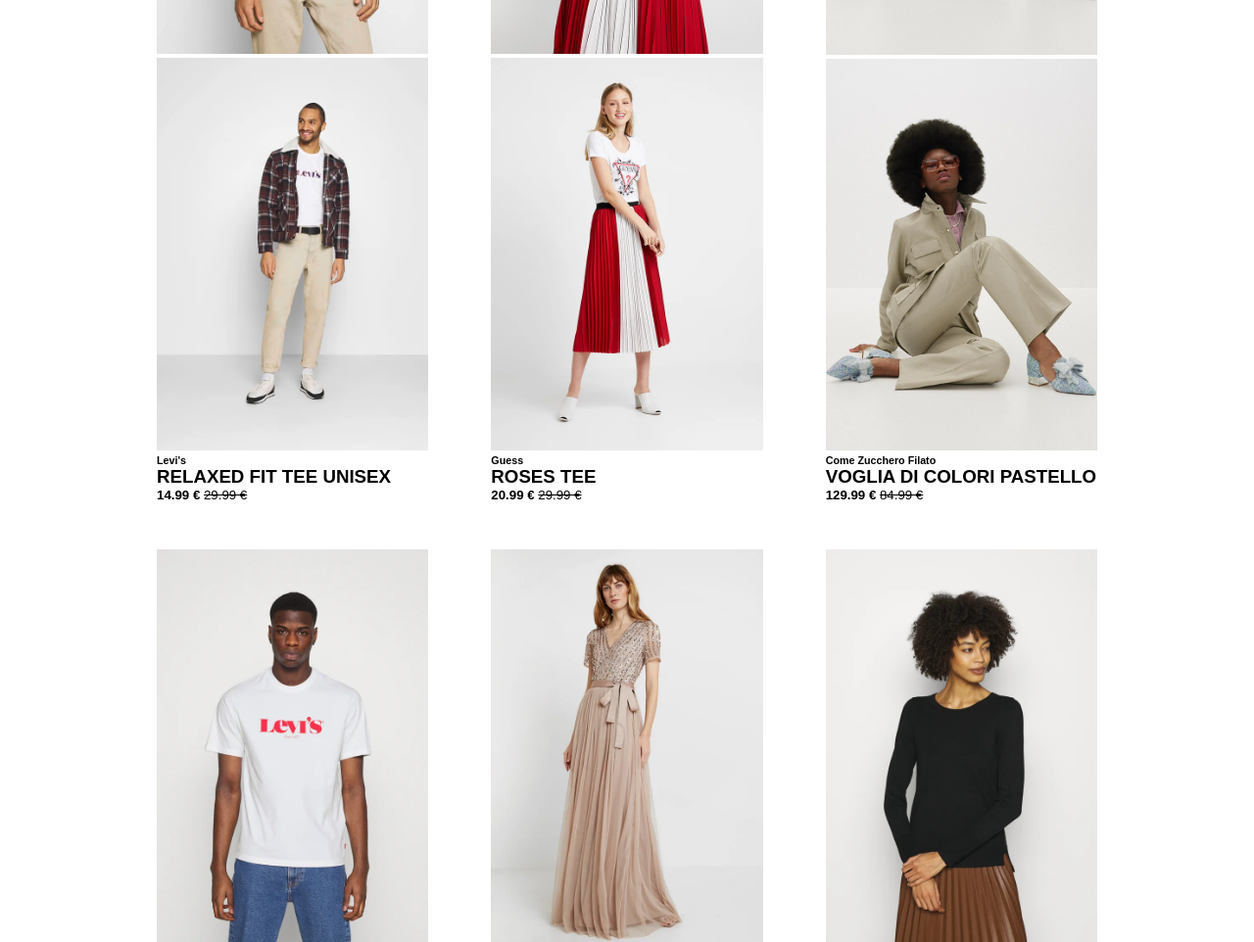
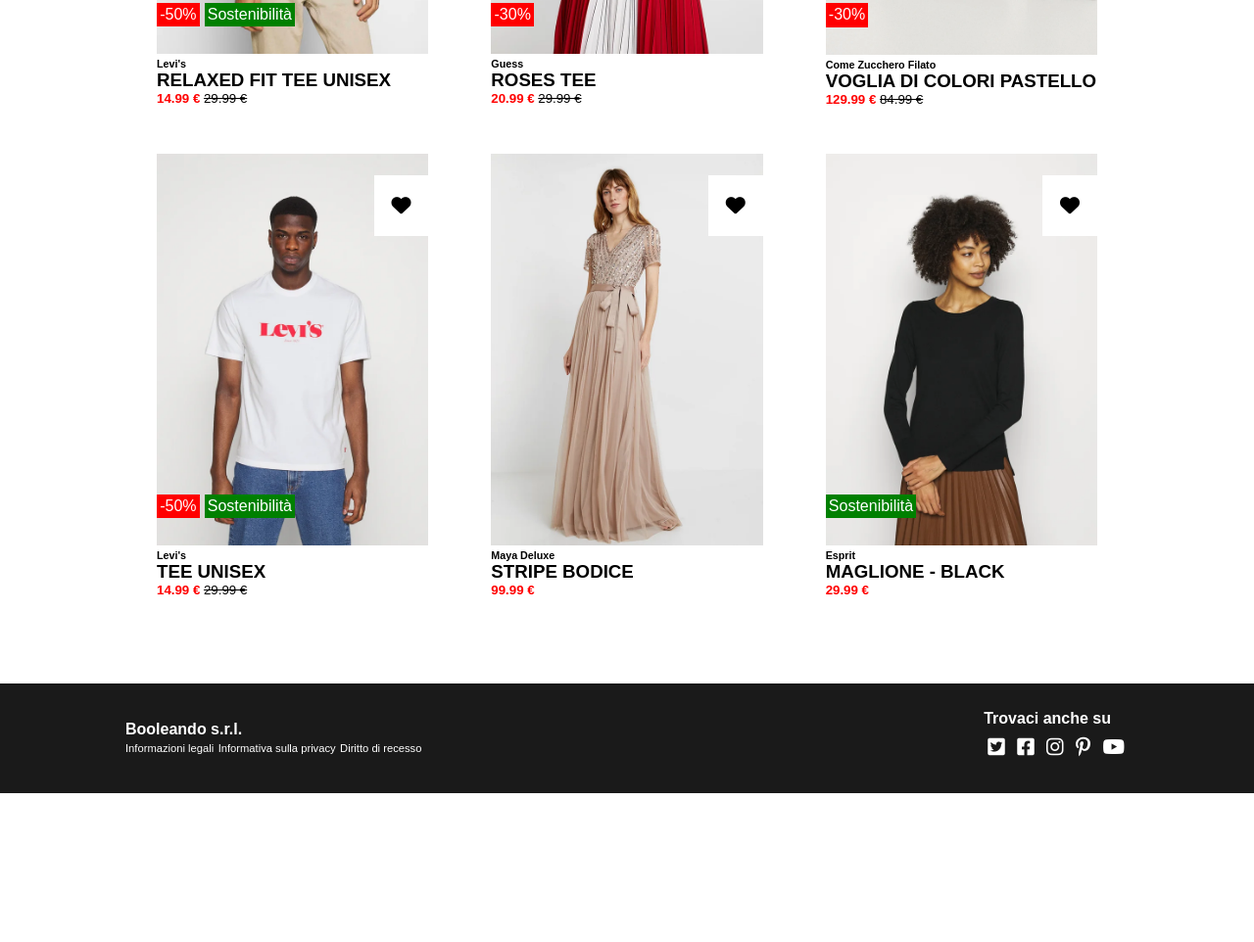
Before and after one commit to MembriniLuca29/html-css-boolando, a plain HTML site: page index.html in a window 1280 px wide. Shown: the part 505-1467 px from the top of the page at 98% size. After the commit the page ends 1315 px from the top, so only its background shows below. Drawn offline with Linux system fonts and the light colour scheme.

Commit message:
esercizio completato

```diff
--- a/css/style.css
+++ b/css/style.css
@@ -30,6 +30,7 @@ nav{
     position: fixed;
     right: 0;
     left: 0;
+    z-index: 1;
 }
 
 i{
@@ -72,13 +73,57 @@ height: auto;
     padding: 0 2em 3em 2em;
 
 }
-
 /*  IMMAGINI  */
 .img-shop>img{
 width: 100%;
 }
 
-.sec
+.img-shop{
+    position: relative;
+}
+
+.second-img{
+    display:none ;
+}
+
+.shop:hover .first-img{
+    display: none;
+}
+.shop:hover .second-img{
+    display: block;
+}
+
+/* posizioni assoulute */
+
+.info-sale{
+display: flex;
+position: absolute;
+bottom:2em ;
+left: 0;
+align-items: center;
+}
+
+.sale{
+color: white;
+background-color: red;
+margin-right:0.3em ;
+padding: 0.2em;
+}
+
+.sostenibility{
+color: white;
+background-color: green;
+padding: 0.2em;
+}
+
+.like{
+    background-color: white;
+    position: absolute;
+    right: 0;
+    top: 1em;
+    padding: 0.8em;
+    font-size: 1.4em;
+}
 
 /* descrizioni------- */
 
@@ -92,3 +137,39 @@ width: 100%;
     color: black;
     font-weight: lighter;
 }
+
+
+
+/* TERMINE MAIN */
+
+
+/* FOOOTER------------------------- */
+
+.footer-container{
+    width: 100%;
+    height: 7em;
+    background-color: #1A1A1A;
+    padding: 0 10%;
+    display: flex;
+    justify-content: space-between;
+    align-items: center;
+    color: white;
+}
+
+
+h4+p>a{
+    color: white;
+    font-size: 0.7em;
+}
+
+
+
+
+.footer-social{
+    font-size: 1.0em;
+}
+.fa-brands{
+    color: white;
+    padding: 0.5em 0.2em;
+
+}
--- a/index.html
+++ b/index.html
@@ -45,8 +45,13 @@
 
       <div class="shop">
         <div class="img-shop">
-          <img src="img/1.webp" alt="" class="first-image">
+          <img src="img/1.webp" alt="" class="first-img">
           <img src="img/1b.webp" alt="" class="second-img">
+          <div class="info-sale">
+            <div class="sale">-50%</div>
+            <div class="sostenibility">Sostenibilità</div>
+          </div>
+          <div class="like"><i class="fa-solid fa-heart"></i></div>
         </div>
         <div class="information">
           <h6 class="brand">Levi's</h6>
@@ -57,8 +62,12 @@
 
       <div class="shop">
         <div class="img-shop">
-          <img src="img/2.webp" alt="" class="first-image">
+          <img src="img/2.webp" alt="" class="first-img">
           <img src="img/2b.webp" alt="" class="second-img">
+          <div class="info-sale">
+            <div class="sale">-30%</div>
+          </div>
+          <div class="like"><i class="fa-solid fa-heart"></i></div>
         </div>
         <div class="information">
           <h6 class="brand">Guess</h6>
@@ -70,8 +79,12 @@
 
       <div class="shop">
         <div class="img-shop">
-          <img src="img/3.webp" alt="" class="first-image">
+          <img src="img/3.webp" alt="" class="first-img">
           <img src="img/3b.webp" alt="" class="second-img">
+          <div class="info-sale">
+            <div class="sale">-30%</div>
+          </div>
+          <div class="like"><i class="fa-solid fa-heart"></i></div>
         </div>
         <div class="information">
           <h6 class="brand">Come Zucchero Filato</h6>
@@ -82,8 +95,13 @@
 
       <div class="shop">
         <div class="img-shop">
-          <img src="img/4.webp" alt="" class="first-image">
+          <img src="img/4.webp" alt="" class="first-img">
           <img src="img/4b.webp" alt="" class="second-img">
+          <div class="info-sale">
+            <div class="sale">-50%</div>
+            <div class="sostenibility">Sostenibilità</div>
+          </div>
+          <div class="like"><i class="fa-solid fa-heart"></i></div>
         </div>
         <div class="information">
           <h6 class="brand">Levi's</h6>
@@ -94,8 +112,9 @@
 
       <div class="shop">
         <div class="img-shop">
-          <img src="img/5.webp" alt="" class="first-image">
+          <img src="img/5.webp" alt="" class="first-img">
           <img src="img/5b.webp" alt="" class="second-img">
+          <div class="like"><i class="fa-solid fa-heart"></i></div>
         </div>
         <div class="information">
           <h6 class="brand">Maya Deluxe</h6>
@@ -106,8 +125,12 @@
 
       <div class="shop">
         <div class="img-shop">
-          <img src="img/6.webp" alt="" class="first-image">
+          <img src="img/6.webp" alt="" class="first-img">
           <img src="img/6b.webp" alt="" class="second-img">
+          <div class="info-sale">
+            <div class="sostenibility">Sostenibilità</div>
+          </div>
+          <div class="like"><i class="fa-solid fa-heart"></i></div>
         </div>
         <div class="information">
           <h6 class="brand">Esprit</h6>
@@ -124,8 +147,23 @@
 
   <footer>
     <div class="footer-container">
-      <div></div>
-      <div></div>
+      <div>
+        <h4>Booleando s.r.l.</h4>
+        <p>
+          <a href="#" target="_blank">Informazioni legali</a>
+          <a href="#" target="_blank">Informativa sulla privacy</a>
+          <a href="#" target="_blank">Diritto di recesso</a></p>
+      </div>
+      <div>
+        <h6 class="footer-social">Trovaci anche su</h6>
+        <div>
+          <a href="https://www.twitter.com"><i class="fa-brands fa-square-twitter"></i></a>
+          <a href="https://www.twitter.com"><i class="fa-brands fa-square-facebook"></i></a>
+          <a href="https://www.twitter.com"><i class="fa-brands fa-instagram"></i></a>
+          <a href="https://www.twitter.com"><i class="fa-brands fa-pinterest-p"></i></a>
+          <a href="https://www.twitter.com"><i class="fa-brands fa-youtube"></i></a>
+        </div>
+      </div>
     </div>
   </footer>
 </body>
```
